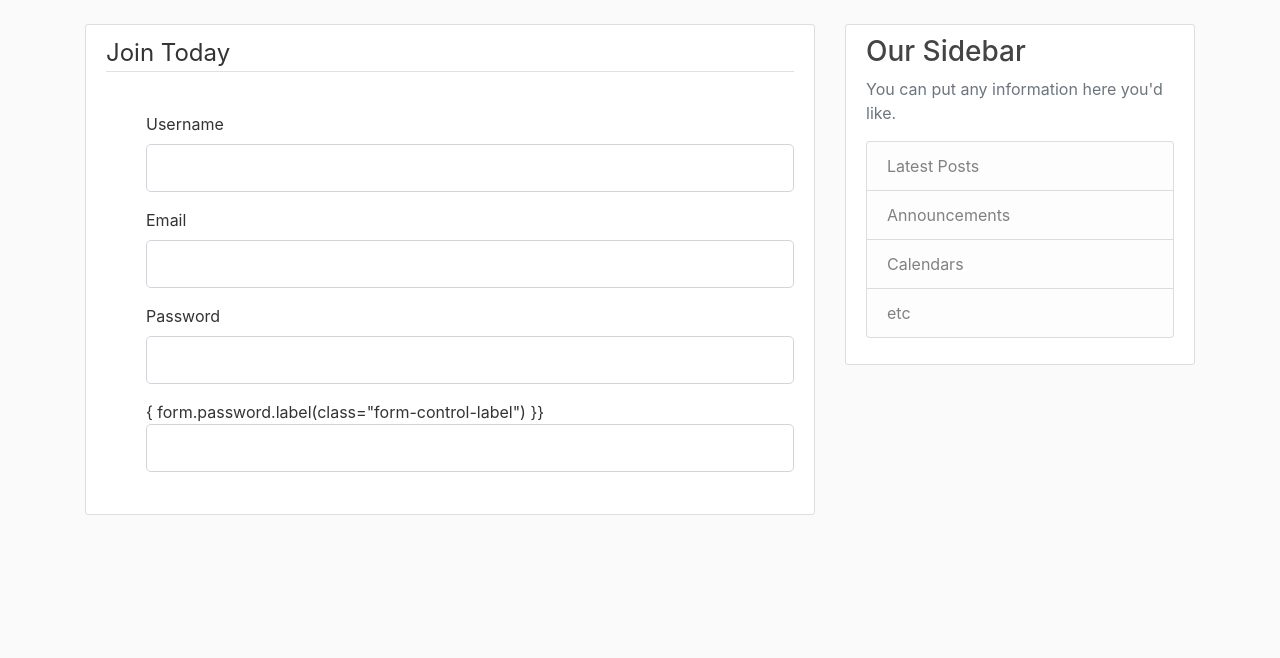
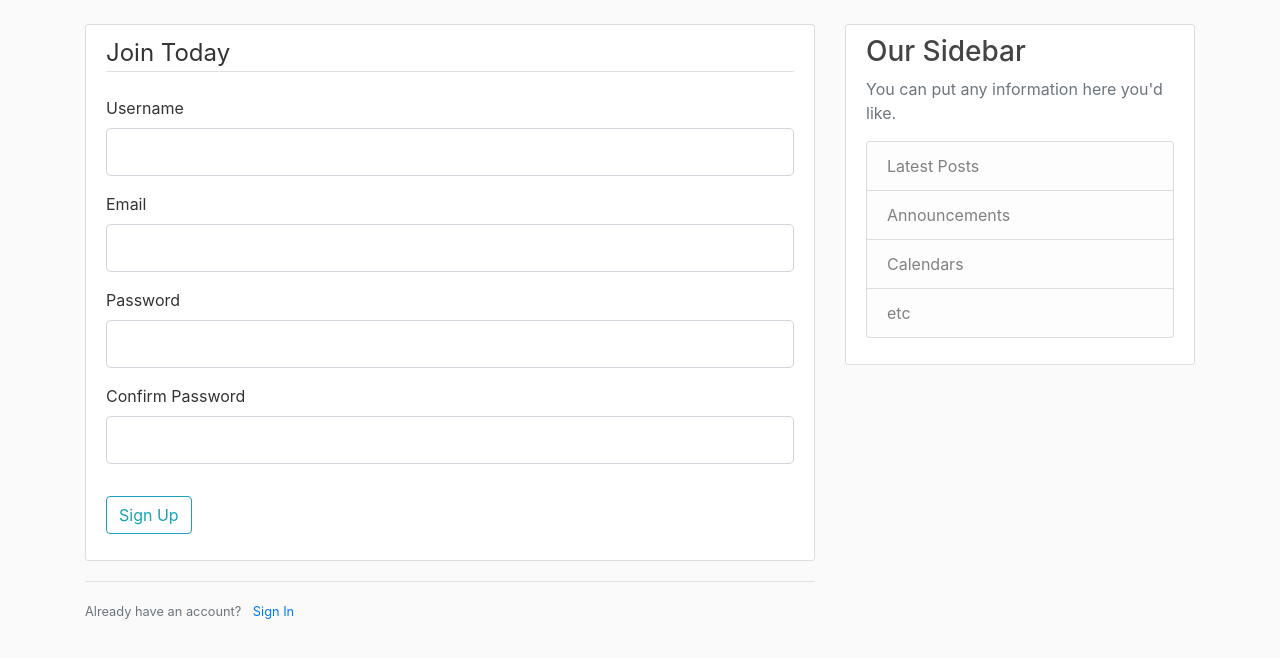
Before and after one commit to aniftos/flask, a Flask app: page /register in a window 1280 px wide. Shown: the part 56-714 px from the top of the page. Run offline with Flask 2, Linux system fonts and the light colour scheme; some libraries are stand-ins or nearby versions.

Commit message:
create html forms templates

```diff
--- a/app.py
+++ b/app.py
@@ -31,7 +31,7 @@ def about():
     return render_template('about.html', title = 'About')
 
 
-@app.route('/register')
+@app.route('/register', methods=['GET', 'POST'])
 def register():
     form = RegistrationForm()
     return render_template('register.html', title = 'Register', form = form)
--- a/templates/register.html
+++ b/templates/register.html
@@ -5,24 +5,31 @@
             {{ form.hidden_tag() }}
             <fieldset class="form-group">
                 <legend class="border-bottom mb-4">Join Today</legend>
-                <dir class = "form-group">
+                <div class = "form-group">
                     {{ form.username.label(class="form-control-label") }}
                     {{ form.username(class="form-control form-control-lg") }}
-                </dir>
-                <dir class = "form-group">
+                </div>
+                <div class = "form-group">
                     {{ form.email.label(class="form-control-label") }}
                     {{ form.email(class="form-control form-control-lg") }}
-                </dir>
-                <dir class = "form-group">
+                </div>
+                <div class = "form-group">
                     {{ form.password.label(class="form-control-label") }}
                     {{ form.password(class="form-control form-control-lg") }}
-                </dir>
-                <dir class = "form-group">
-                    { form.password.label(class="form-control-label") }}
-                    {{ form.password(class="form-control form-control-lg") }}
-                </dir>
-
+                </div>
+                <div class = "form-group">
+                    {{ form.confirm_password.label(class="form-control-label") }}
+                    {{ form.confirm_password(class="form-control form-control-lg") }}
+                </div>
             </fieldset>
+            <div class="form-group">
+                {{ form.submit(class="btn btn-outline-info") }}
+            </div>
         </form>
     </div>
+    <div class="border-top pt-3">
+        <small class="text-muted">
+            Already have an account? <a class="ml-2" href="{{ url_for('login') }}">Sign In</a>
+        </small>
+    </div>
 {% endblock %}
```
